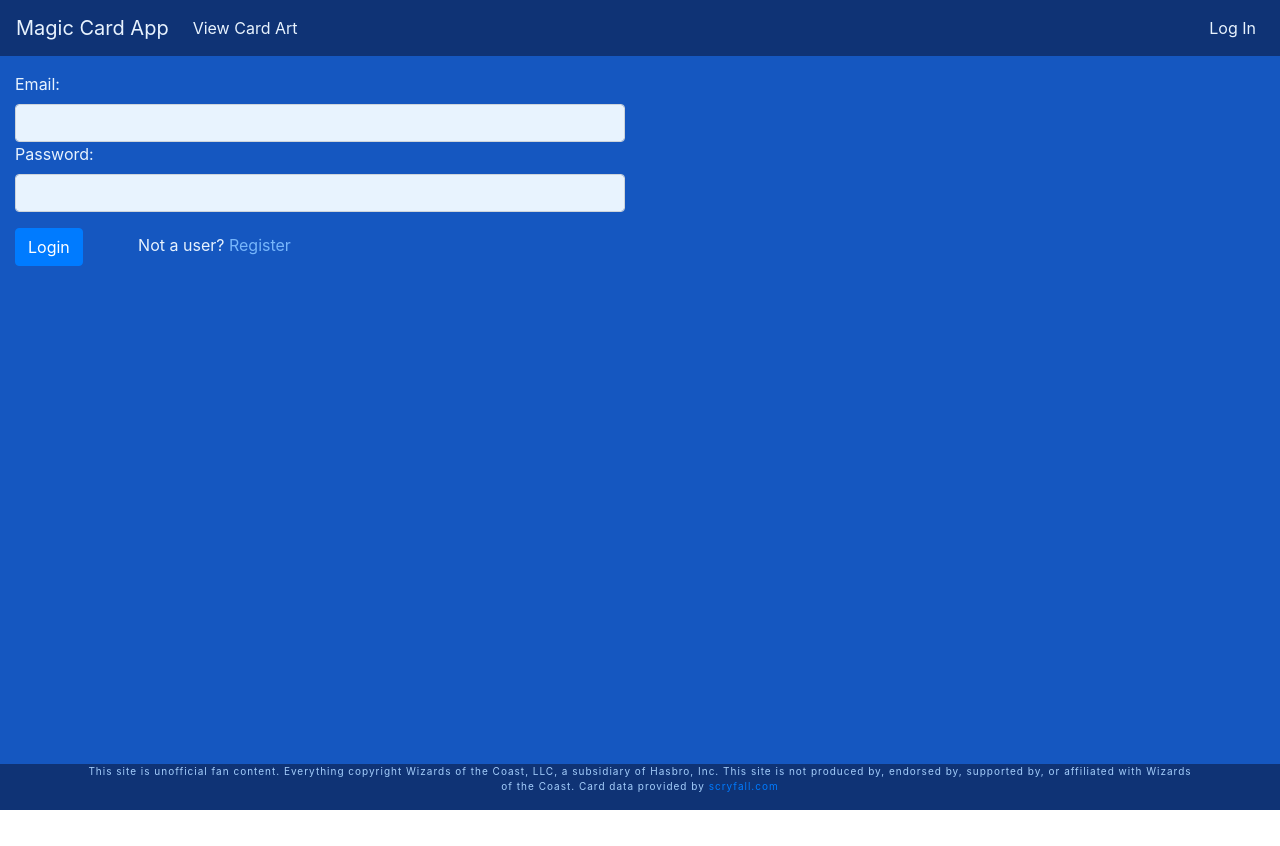
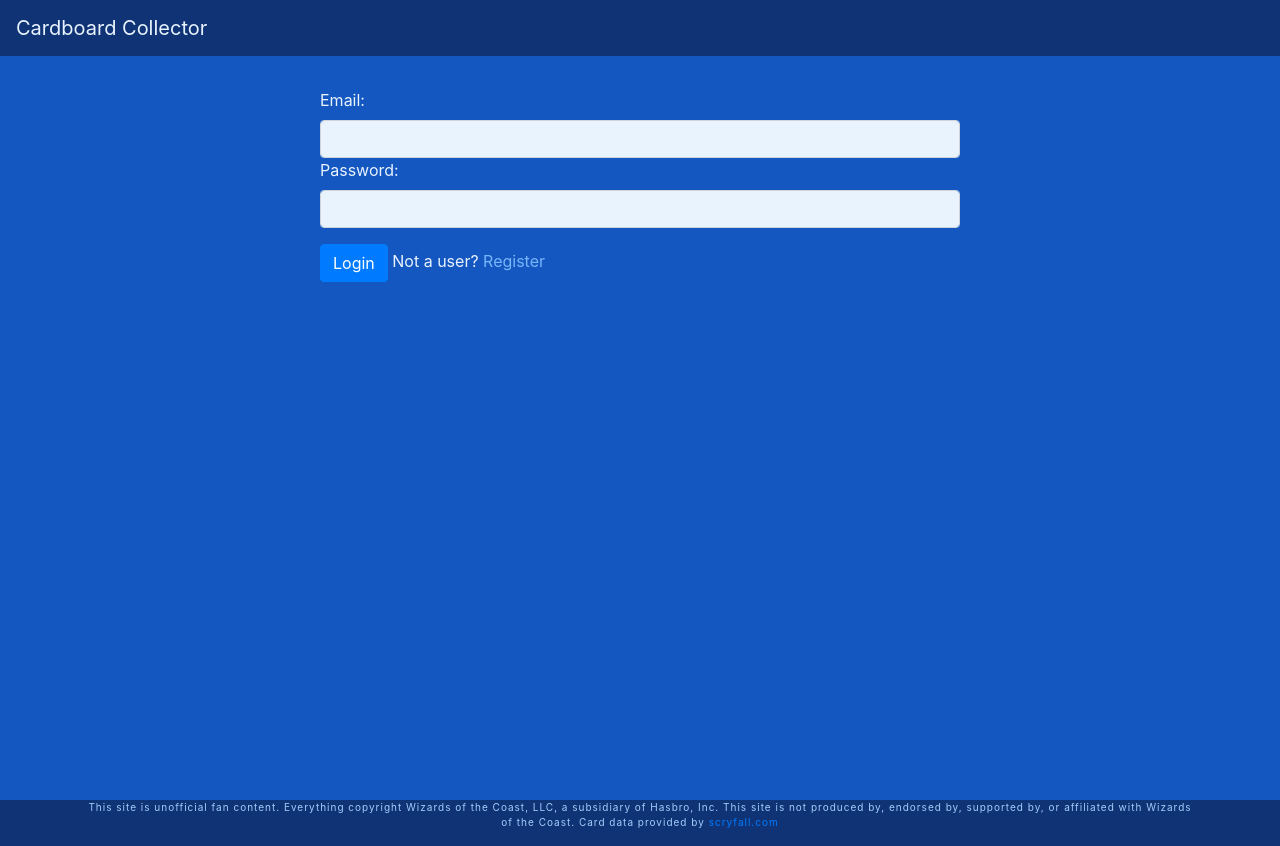
Before and after one commit to matt-grimsley/magic-card-app, an Angular app: page /auth in a window 1280 px wide. Before the commit the page ends 810 px from the top, so only its background shows below. Built offline with nearby package versions, Linux system fonts and the light colour scheme.

Commit message:
some structural changes

```diff
--- a/src/app/app-routing.module.ts
+++ b/src/app/app-routing.module.ts
@@ -10,12 +10,6 @@ import { InventoryComponent } from './inventory/inventory.component';
 const appRoutes: Routes = [
     { path: '', redirectTo: '/home', pathMatch: 'full' },
     {
-        path: 'home',
-        canActivate: [AuthGuard],
-        component: HomeComponent,
-        children: [{ path: 'inventory', component: InventoryComponent }]
-    },
-    {
         path: 'auth',
         component: AuthComponent,
         children: [
@@ -25,7 +19,13 @@ const appRoutes: Routes = [
             }
         ]
     },
-    { path: 'art-view', component: ArtViewComponent }
+    {
+        path: 'home',
+        canActivate: [AuthGuard],
+        component: HomeComponent,
+        children: [{ path: 'inventory', component: InventoryComponent }]
+    },
+    { path: 'art-view', canActivate: [AuthGuard], component: ArtViewComponent }
 ];
 
 @NgModule({
--- a/src/app/art-view/art-view.component.css
+++ b/src/app/art-view/art-view.component.css
@@ -26,6 +26,12 @@
     color: var(--light-1);
 }
 
+.container-fluid {
+    color: var(--light-1);
+    display: flex;
+    justify-content: space-around;
+    min-width: 50vw;
+}
 ::placeholder {
     color: var(--dark-1);
     opacity: 1;
--- a/src/app/auth/auth.component.css
+++ b/src/app/auth/auth.component.css
@@ -7,8 +7,16 @@
     cursor: context-menu;
 }
 
-.row {
+.component-wrapper {
     color: var(--light-1);
+    display: flex;
+    flex-flow: row wrap;
+    flex-basis: 20%;
+    justify-content: space-around;
+}
+
+.form-group {
+  min-width: 50vw;
 }
 
 .navbar-link {
--- a/src/app/auth/auth.component.html
+++ b/src/app/auth/auth.component.html
@@ -1,5 +1,12 @@
 <div class="row mb-3">
+
     <div class="col-xs-12 col-md-6 col-md-offset-3">
+
+    </div>
+</div>
+
+<div class="component-wrapper">
+  <div class="">
     <form [formGroup]="form" (ngSubmit)="onSubmit()">
       <div class="form-group">
           <label for="email">Email:</label>
@@ -18,7 +25,7 @@
           />
       </div>
       <button class="btn btn-primary" type="submit">Login</button>
-            <span class="offset-1">
+      <span class="">
           Not a user?
           <a class="navbar-link context-menu" (click)="openFormModal()"
               >Register</a
@@ -26,4 +33,5 @@
       >
     </form>
   </div>
+
 </div>
--- a/src/app/auth/auth.guard.ts
+++ b/src/app/auth/auth.guard.ts
@@ -22,9 +22,12 @@ export class AuthGuard implements CanActivate {
         return this.authService.userSubject.pipe(
             take(1),
             map((user) => {
-                const isAuth = user;
-                if (isAuth) {
-                    return true;
+                // const isAuth = user;
+                // if (isAuth) {
+                //     return true;
+                // }
+                if (user){
+                  return true;
                 }
                 return this.router.createUrlTree(['/auth']);
             })
--- a/src/app/footer/footer.component.css
+++ b/src/app/footer/footer.component.css
@@ -3,6 +3,7 @@
     color: var(--light-3);
 
     letter-spacing: 1px;
+
 }
 
 .content {
--- a/src/app/header/header.component.css
+++ b/src/app/header/header.component.css
@@ -29,3 +29,9 @@
 .italic {
   font-style: italic;
 }
+
+.dropdown-toggle {
+  background-color: var(--dark-1);
+  color: var(--light-3);
+  box-shadow: none;
+}
--- a/src/app/header/header.component.html
+++ b/src/app/header/header.component.html
@@ -33,17 +33,18 @@
 </nav> -->
 <div class="header">
     <nav class="navbar navbar-lg navbar-expand-sm mb-3">
-        <a class="navbar-brand" routerLink="/home">Magic Card App</a>
+        <a class="navbar-brand" routerLink="/home">Cardboard Collector</a>
         <button
             class="navbar-toggler"
             type="button"
             (click)="isMenuCollapsed = !isMenuCollapsed"
+            *ngIf="user"
         >
             &#9776;
         </button>
         <div [ngbCollapse]="isMenuCollapsed" class="collapse navbar-collapse">
             <ul class="navbar-nav mr-auto">
-                <li class="nav-item">
+                <li class="nav-item" *ngIf="user">
                     <a
                         class="nav-link"
                         routerLink="/art-view"
@@ -53,20 +54,13 @@
                 </li>
             </ul>
             <ul class="navbar-nav ml-auto">
-                <li class="nav-item" *ngIf="!isAuthenticated">
-                    <a
-                        class="nav-link pull-right"
-                        routerLink="/auth"
-                        (click)="isMenuCollapsed = true"
-                        >Log In</a
-                    >
-                </li>
-                <li class="nav-item" *ngIf="isAuthenticated">
+                <li class="nav-item" *ngIf="user">
                     <a class="nav-link" (click)="isMenuCollapsed = true">
-                        My Profile (<span class="italic">{{ currentUser.username }}</span>)
+                        My Profile (<span class="italic">{{ user.username }}</span
+                        >)
                     </a>
                 </li>
-                <li class="nav-item" *ngIf="isAuthenticated">
+                <li class="nav-item" *ngIf="user">
                     <a
                         class="nav-link"
                         routerLink="/auth"
--- a/src/app/header/header.component.ts
+++ b/src/app/header/header.component.ts
@@ -13,8 +13,7 @@ import { User } from '../auth/user.model';
     styleUrls: ['./header.component.css']
 })
 export class HeaderComponent implements OnInit, OnDestroy {
-    isAuthenticated = false;
-    currentUser: User;
+    private currentUser = null;
     private userSub: Subscription;
     isMenuCollapsed = true;
     searchValue: string;
@@ -22,11 +21,14 @@ export class HeaderComponent implements OnInit, OnDestroy {
 
     ngOnInit(): void {
         this.userSub = this.authService.userSubject.subscribe((user) => {
-            this.isAuthenticated = !user ? false : true;
             if(user){
               this.currentUser = user;
             }
         });
+    }
+
+    public get user() {
+      return this.currentUser;
     }
 
     onSearch(searchValue: string) {
@@ -39,6 +41,6 @@ export class HeaderComponent implements OnInit, OnDestroy {
 
     logout() {
       this.authService.logout();
-      this.isAuthenticated = false;
+      this.currentUser = null;
     }
 }
--- a/src/index.html
+++ b/src/index.html
@@ -2,7 +2,7 @@
 <html lang="en">
 <head>
   <meta charset="utf-8">
-  <title>MagicCardApp</title>
+  <title>Cardboard Collector</title>
   <base href="/">
   <meta name="viewport" content="width=device-width, initial-scale=1">
   <link rel="icon" type="image/x-icon" href="favicon.ico">
--- a/src/styles.css
+++ b/src/styles.css
@@ -33,7 +33,8 @@ body {
 
 .footer-container {
     height: 24px;
-    margin-top: -36px;
+    /* margin-top: -36px; */
+    margin-top: auto;
 }
 
 .footer-content {
```
Lines whose indentation alone changed are shown as unchanged.
